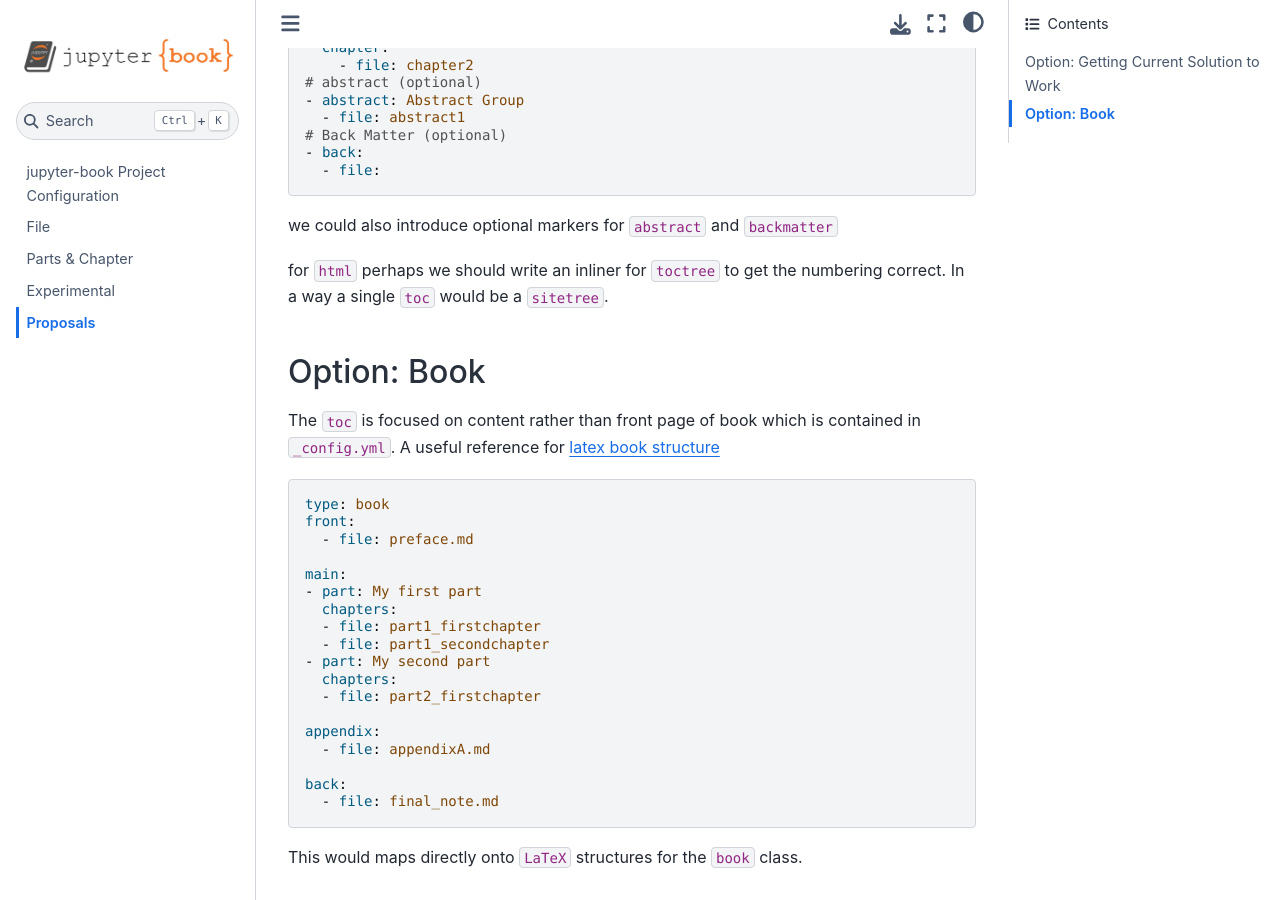
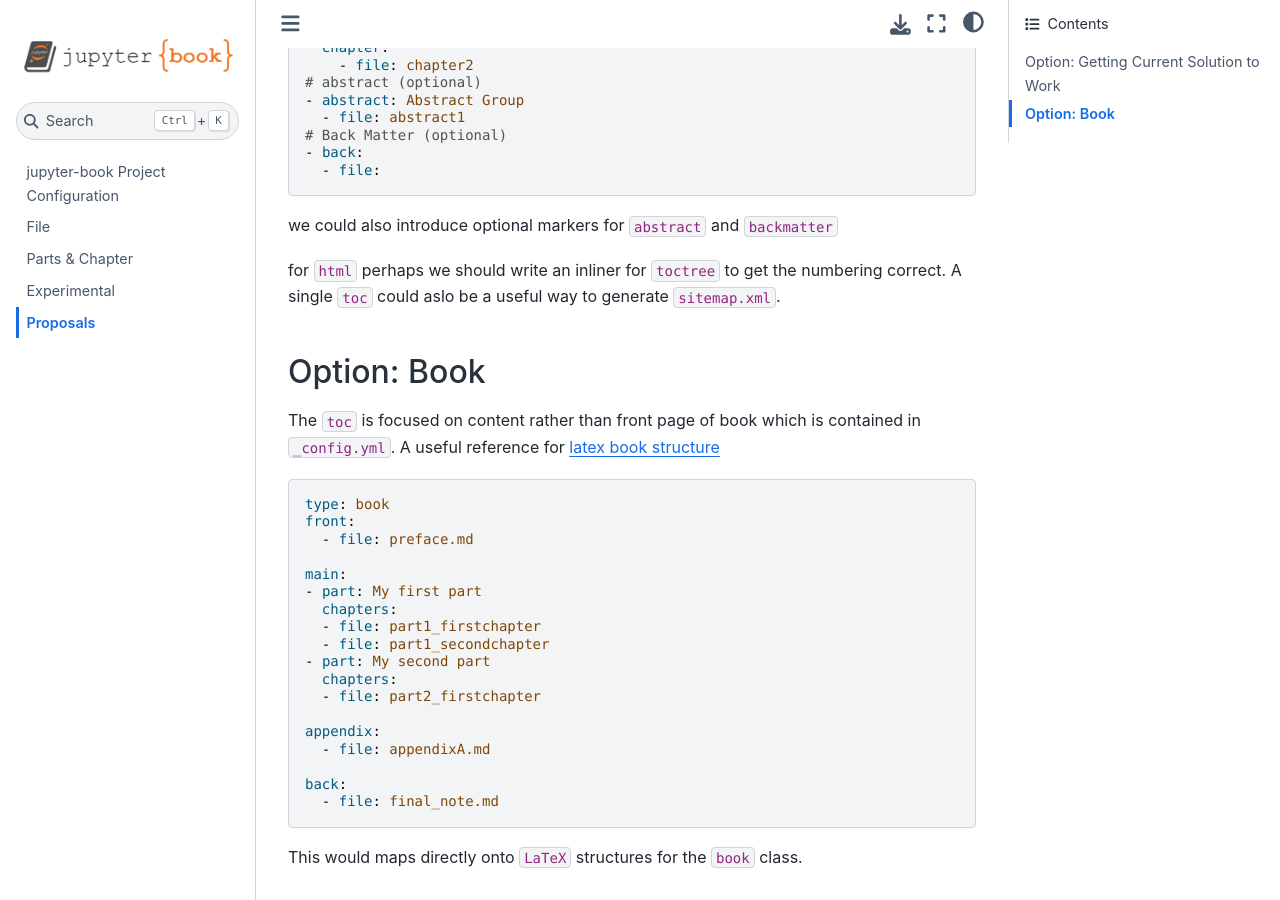
Before and after one commit to mmcky/ebp-test-projectstructure, a Jupyter Book: the page built from doc/proposal.md, in a window 1280 px wide and 900 px high, scrolled down 699 px. Built offline with Jupyter Book 1.0.4 settings and Sphinx 7.4.7 and the Sphinx Book theme 1.1.4, drawn with Linux system fonts in a browser that asks for light colours.

Commit message:
update proposal

```diff
--- a/doc/proposal.md
+++ b/doc/proposal.md
@@ -66,7 +66,7 @@ as there is no frontmatter.
 we could also introduce optional markers for `abstract` and `backmatter`
 
 for `html` perhaps we should write an inliner for `toctree` to get the numbering correct.
-In a way a single `toc` would be a `sitetree`.
+A single `toc` could aslo be a useful way to generate  `sitemap.xml`.
 
 ## Option: Book
 
```
